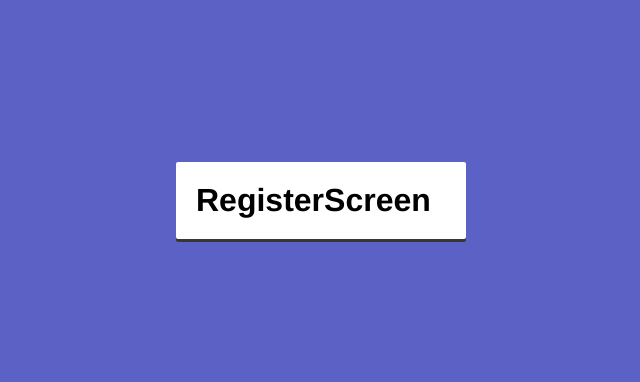
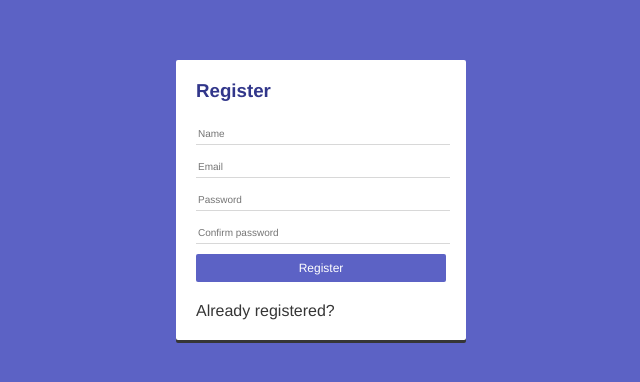
Before and after one commit to richiepixel/React, a React app in the folder 08-journal-app/: page /auth/register in a window 1280 px wide. Shown: the part 200-582 px from the top of the page, without its empty margins (319-959 px from the left). Built offline with nearby package versions, Linux system fonts and the light colour scheme.

Commit message:
[add] Estilos de las pantallas de auth /login y register).

```diff
--- a/08-journal-app/src/components/auth/LoginScreen.js
+++ b/08-journal-app/src/components/auth/LoginScreen.js
@@ -17,7 +17,7 @@ export const LoginScreen = () => {
         <input
           className="auth__input"
           type="text"
-          placeholder="pPassword"
+          placeholder="Password"
           name="email"
           autoComplete="off"
         />
@@ -40,7 +40,9 @@ export const LoginScreen = () => {
           </div>
         </div>
 
-        <Link to="/auth/register">Create new account</Link>
+        <Link to="/auth/register" className="link">
+          Create new account
+        </Link>
       </form>
     </>
   );
--- a/08-journal-app/src/components/auth/RegisterScreen.js
+++ b/08-journal-app/src/components/auth/RegisterScreen.js
@@ -1,9 +1,49 @@
 import React from 'react';
+import { Link } from 'react-router-dom';
 
 export const RegisterScreen = () => {
   return (
-    <div>
-      <h1>RegisterScreen</h1>
-    </div>
+    <>
+      <h3 className="auth__title">Register</h3>
+
+      <form>
+        <input
+          className="auth__input"
+          type="text"
+          placeholder="Name"
+          name="name"
+          autoComplete="off"
+        />
+
+        <input
+          className="auth__input"
+          type="text"
+          placeholder="Email"
+          name="email"
+          autoComplete="off"
+        />
+        <input
+          className="auth__input"
+          type="text"
+          placeholder="Password"
+          name="password"
+          autoComplete="off"
+        />
+        <input
+          className="auth__input"
+          type="password"
+          placeholder="Confirm password"
+          name="password2"
+          autoComplete="off"
+        />
+        <button className="btn btn-primary btn-block mb-5" type="submit">
+          Register
+        </button>
+
+        <Link to="/auth/login" className="link">
+          Already registered?
+        </Link>
+      </form>
+    </>
   );
 };
--- /dev/null
+++ b/08-journal-app/src/styles/components/_links.scss
@@ -0,0 +1,8 @@
+.link {
+  color: $dark-grey;
+  text-decoration: none;
+
+  &:hover {
+    text-decoration: underline;
+  }
+}
--- a/08-journal-app/src/styles/styles.scss
+++ b/08-journal-app/src/styles/styles.scss
@@ -2,3 +2,4 @@
 @import './base/base';
 @import './components/auth';
 @import './components/buttons';
+@import './components/links';
```
